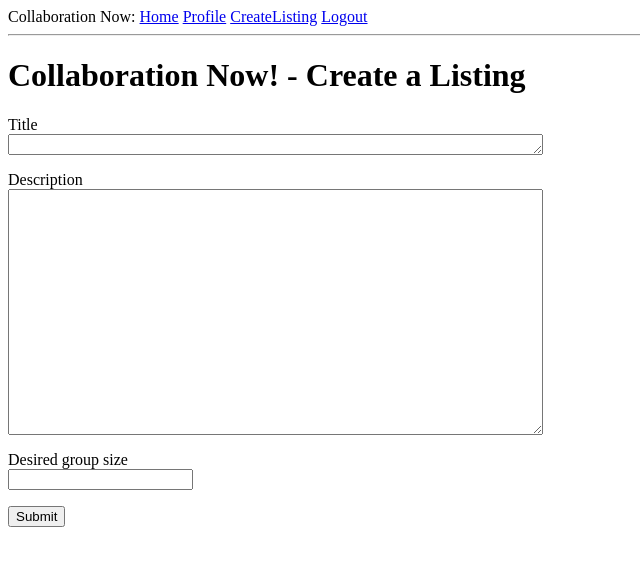
After one commit to SammyPulos/CollaborationNow, a Flask app: page /create_listing in a window 1280 px wide. The commit adds this page. Shown: the top 566 px of the page, without its empty margins (0-640 px from the left). Run offline with Flask 2, Linux system fonts and the light colour scheme; the visitor is signed in with stand-in values (Sample User, id 1); data comes from the database, SQL or seed files in the repository; both versions use the stored data as it was after the commit.

Commit message:
Listing Creation and Viewing

```diff
--- a/app/forms.py
+++ b/app/forms.py
@@ -1,5 +1,5 @@
 from flask_wtf import FlaskForm
-from wtforms import StringField, TextAreaField, PasswordField, BooleanField, SubmitField
+from wtforms import StringField, TextAreaField, PasswordField, BooleanField, IntegerField, SubmitField
 from wtforms.validators import ValidationError, DataRequired, Length, Email, EqualTo
 from app.models import User
 
@@ -42,7 +42,11 @@ class EditProfileForm(FlaskForm):
 			if user is not None:
 				raise ValidationError('Please use a different username.')
 
-class ListingForm(FlaskForm):
-	listing = TextAreaField('Say something', validators=[
-		DataRequired(), Length(min=1, max=140)])
+class CreateListingForm(FlaskForm):
+	title = TextAreaField('Title', validators=[
+		DataRequired(), Length(min=1, max=64)])
+	body = TextAreaField('Description', validators=[
+		DataRequired(), Length(min=1, max=1024)])
+	desired_size = IntegerField('Desired group size', validators=[
+		DataRequired()])
 	submit = SubmitField('Submit')
--- a/app/models.py
+++ b/app/models.py
@@ -29,7 +29,9 @@ class User(UserMixin, db.Model):
 
 class Listing(db.Model):
 	id = db.Column(db.Integer, primary_key = True)
+	title = db.Column(db.String(64))
 	body = db.Column(db.String(1024))
+	desired_size = db.Column(db.Integer, default=2)
 	timestamp = db.Column(db.DateTime, index=True, default=datetime.utcnow)
 	user_id = db.Column(db.Integer, db.ForeignKey('user.id'))
 
--- a/app/routes.py
+++ b/app/routes.py
@@ -3,9 +3,8 @@ from flask_login import current_user, login_user, logout_user, login_required
 from werkzeug.urls import url_parse
 from app import app
 from app.models import User, db
-from app.forms import LoginForm, RegistrationForm, EditProfileForm
+from app.forms import LoginForm, RegistrationForm, EditProfileForm, CreateListingForm
 from datetime import datetime
-from app.forms import ListingForm
 from app.models import Listing
 
 @app.before_request
@@ -18,20 +17,13 @@ def before_request():
 @app.route('/index', methods=['GET', 'POST'])
 @login_required
 def index():
-    form = ListingForm()
-    if form.validate_on_submit():
-        listing = Listing(body=form.listing.data, owner=current_user)
-        db.session.add(listing)
-        db.session.commit()
-        flash('Your listing is now posted!')
-        return redirect(url_for('index'))
     page = request.args.get('page', 1, type=int)
-    listings = Listing.query.order_by(Listing.timestamp.desc()).paginate(page, app.config['LISTINGS_PER_PAGE'], False)
+    listings = Listing.query.order_by(Listing.timestamp.desc()).paginate(page, app.config['LISTINGS_PER_PAGE'], False) #TODO: need a better query to filter out filled/complete projects and sort by tag
     next_url = url_for('index', page=listings.next_num) \
         if listings.has_next else None
     prev_url = url_for('index', page=listings.prev_num) \
         if listings.has_prev else None
-    return render_template('index.html', title='Home', form=form, listings=listings.items, next_url=next_url, prev_url=prev_url)
+    return render_template('index.html', title='Home', listings=listings.items, next_url=next_url, prev_url=prev_url)
 
 @app.route('/login', methods=['GET', 'POST'])
 def login():
@@ -95,3 +87,21 @@ def edit_profile():
         form.username.data = current_user.username
         form.about_me.data = current_user.about_me
     return render_template('edit_profile.html', title='Edit Profile', form=form)
+
+@app.route('/create_listing', methods=['GET', 'POST'])
+@login_required
+def create_listing():
+    form = CreateListingForm()
+    if form.validate_on_submit():
+        listing = Listing(title=form.title.data, body=form.body.data, desired_size=form.desired_size.data, owner=current_user)
+        db.session.add(listing)
+        db.session.commit()
+        flash('Your listing is now posted!')
+        return redirect(url_for('index'))
+    return render_template('create_listing.html', title='Create a Listing', form=form)
+
+@app.route('/view_listing/<listing_id>')
+@login_required
+def view_listing(listing_id):
+    listing = Listing.query.filter_by(id=listing_id).first_or_404()
+    return render_template('view_listing.html', listing=listing)
--- a/app/templates/_listing.html
+++ b/app/templates/_listing.html
@@ -5,7 +5,9 @@
 			<a href="{{ url_for('user', username=listing.owner.username) }}">
 				{{ listing.owner.username }}
 			</a>
-			says:<br>{{ listing.body }}
+			<br>
+			<a href="{{ url_for('view_listing', listing_id=listing.id) }}">
+				{{ listing.title }}
 		</td>
 	</tr>
 </table>
--- a/app/templates/base.html
+++ b/app/templates/base.html
@@ -13,6 +13,7 @@
 			<a href="{{ url_for('login') }}">Login</a>
 			{% else %}
 			<a href="{{ url_for('user', username=current_user.username) }}">Profile</a>
+			<a href="{{ url_for('create_listing') }}">CreateListing</a>
 			<a href="{{ url_for('logout') }}">Logout</a>
 			{% endif %}
 		</div>
--- /dev/null
+++ b/app/templates/create_listing.html
@@ -0,0 +1,30 @@
+{% extends "base.html" %}
+
+{% block content %}
+	<h1>Collaboration Now! - Create a Listing</h1>
+	<form action="" method="post">
+		{{ form.hidden_tag() }}
+		<p>
+			{{ form.title.label }}<br>
+			{{ form.title(cols=64, rows=1) }}<br>
+			{% for error in form.title.errors %}
+			<span style="color: red;">[{{ error }}]</span>
+			{% endfor %}
+		</p>
+		<p>
+			{{ form.body.label }}<br>
+			{{ form.body(cols=64, rows=16) }}<br>
+			{% for error in form.body.errors %}
+			<span style="color: red;">[{{ error }}]</span>
+			{% endfor %}
+		</p>
+		<p>
+			{{ form.desired_size.label }}<br>
+			{{ form.desired_size(cols=2, rows=1) }}<br>
+			{% for error in form.desired_size.errors %}
+			<span style="color: red;">[{{ error }}]</span>
+			{% endfor %}
+		</p>
+		<p>{{ form.submit() }}</p>
+	</form>
+{% endblock %}
```
Also changed, not shown: app/templates/index.html (+0 -11 lines), app/templates/view_listing.html (added, +16 -0 lines), migrations/versions/bbaf0300d682_added_title_and_desired_size_to_the_.py (added, +30 -0 lines), app/app.db.
